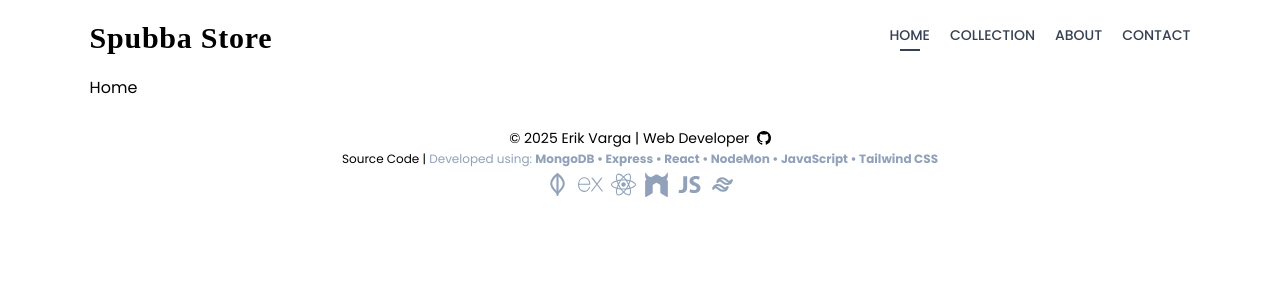
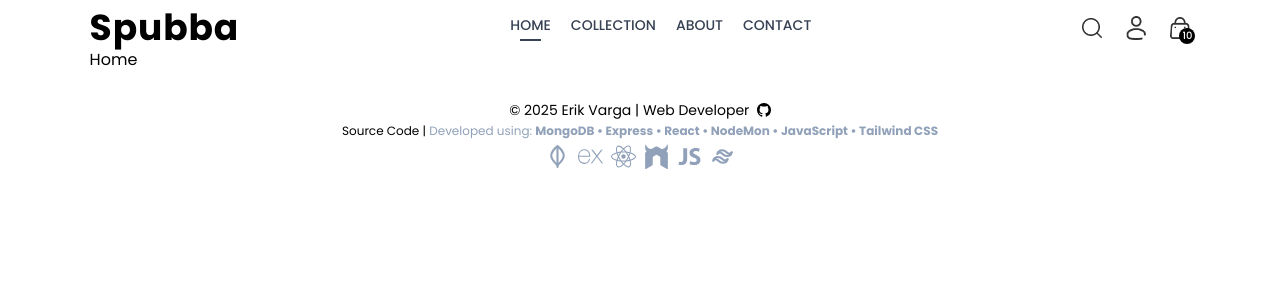
Before and after one commit to Erik-Varga/mern-stack-ecommerce, a React (Vite) app: page / in a window 1280 px wide. Shown: the top 300 px of the page. Built offline with nearby package versions, Linux system fonts and the light colour scheme; a web font is replaced by a local one.

Commit message:
updated navbar

```diff
--- a/src/components/Logo.jsx
+++ b/src/components/Logo.jsx
@@ -1,8 +1,13 @@
 import React from 'react'
+import { NavLink } from 'react-router-dom'
 
 const Logo = () => {
   return (
-    <div className='font3 font-bold text-3xl tracking-wide'>Spubba Store</div>
+    <div className='font3 font-bold text-4xl tracking-wide'>
+        <NavLink to="/">
+          Spubba
+        </NavLink>
+      </div>
   )
 }
 
--- a/src/components/Navbar.jsx
+++ b/src/components/Navbar.jsx
@@ -1,11 +1,12 @@
-import React from 'react'
+import React, { useState } from 'react'
 import {assets} from '../assets/assets'
 import Logo from './Logo'
-import { NavLink } from 'react-router-dom'
+import { Link, NavLink } from 'react-router-dom'
 
 const Navbar = () => {
+    const [visible, setVisible] = useState(false);
   return (
-    <div className='flex items-center justify-between py-5 font-medium'>
+    <div className='flex items-center justify-between font-medium mt-2'>
         <Logo />
         <ul className="hidden sm:flex gap-5 text-sm text-gray-700">
 
@@ -29,6 +30,42 @@
                 <hr className="w-2/4 border-none h-[1.5px] bg-gray-700 hidden" />
             </NavLink>
         </ul>
+
+        <div className="flex items-center gap-6">
+            <img src={assets.search_icon} alt="" className='w-5 cursor-pointer' />
+
+            <div className="group relative">
+                <img src={assets.profile_icon} alt="" className='w-5 cursor-pointer' />
+                <div className="group-hover:block hidden absolute dropdown-menu right-0 pt-4">
+                    <div className="flex flex-col gap-2 w-36 py-3 px-5 bg-slate-100 text-gray-500 rounded-md">
+                        <p className='cursor-pointer hover:text-black'>My Profile</p>
+                        <p className='cursor-pointer hover:text-black'>Orders</p>
+                        <p className='cursor-pointer hover:text-black'>Logout</p>
+                    </div>
+                </div>
+            </div>
+
+            <Link to='/cart' className='relative'>
+                <img src={assets.cart_icon} alt="" className='w-5 min-w-5' />
+                <p className='absolute right-[-5px] bottom-[-5px] w-4 text-center leading-4 bg-black text-white aspect-square rounded-full text-[10px]'>10</p>
+            </Link>
+
+            <img onClick={()=>setVisible(true)} src={assets.menu_icon} alt="" className='w-5 cursor-pointer sm:hidden' />
+        </div>
+
+        {/* sidebar menu */}
+        <div className={`absolute top-0 right-0 bottom-0 overflow-hidden bg-white transition-all mt-2 ${visible ? 'w-full' : 'w-0'}`}>
+            <div className='flex flex-col text-gray-600'>
+                <div className="flex items-center gap-4 p-3 cursor-pointer" onClick={()=>setVisible(false)}>
+                    <img src={assets.dropdown_icon} alt="" className='h-4 rotate-180' />
+                    <p>Back</p>
+                </div>
+                <NavLink to='/' onClick={()=>setVisible(false)} className='py-4 pl-6 hover:bg-gray-100'>Home</NavLink>
+                <NavLink to='/collection' onClick={()=>setVisible(false)} className='py-4 pl-6 hover:bg-gray-100'>Collection</NavLink>
+                <NavLink to='/about' onClick={()=>setVisible(false)} className='py-4 pl-6 hover:bg-gray-100'>About</NavLink>
+                <NavLink to='/contact' onClick={()=>setVisible(false)} className='py-4 pl-6 hover:bg-gray-100'>Contact</NavLink>
+            </div>
+        </div>
     </div>
   )
 }
```
